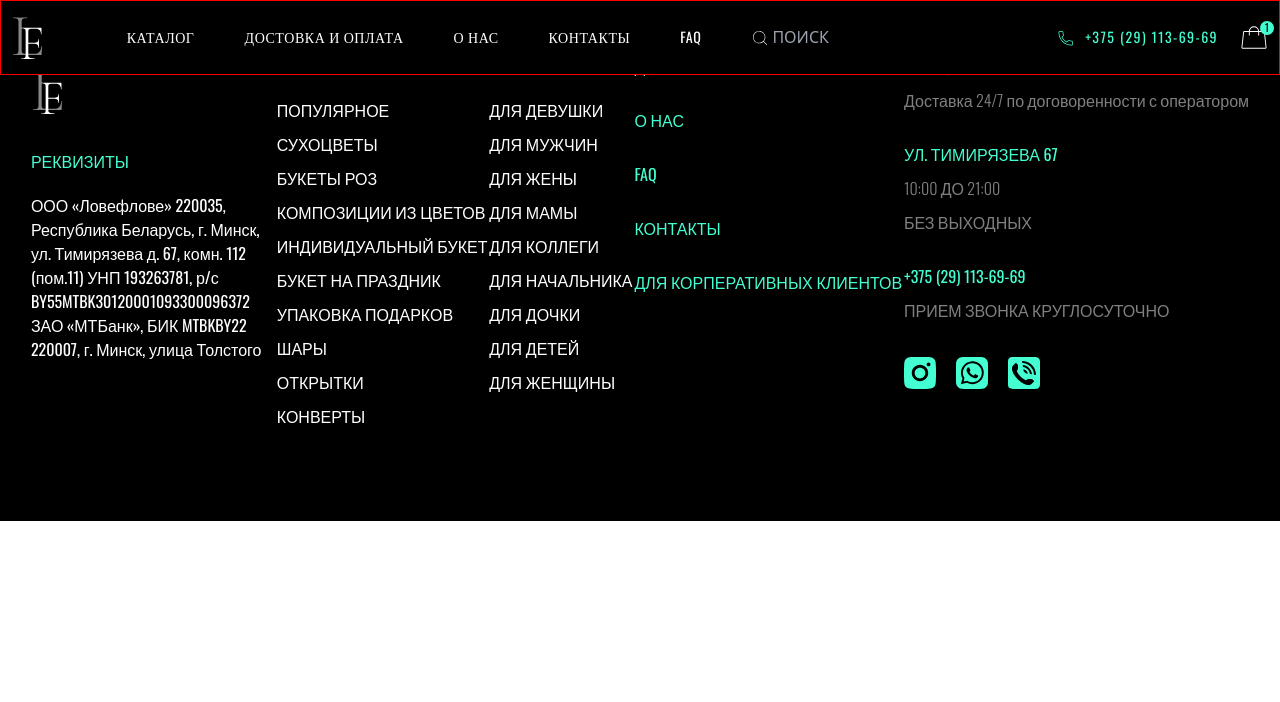
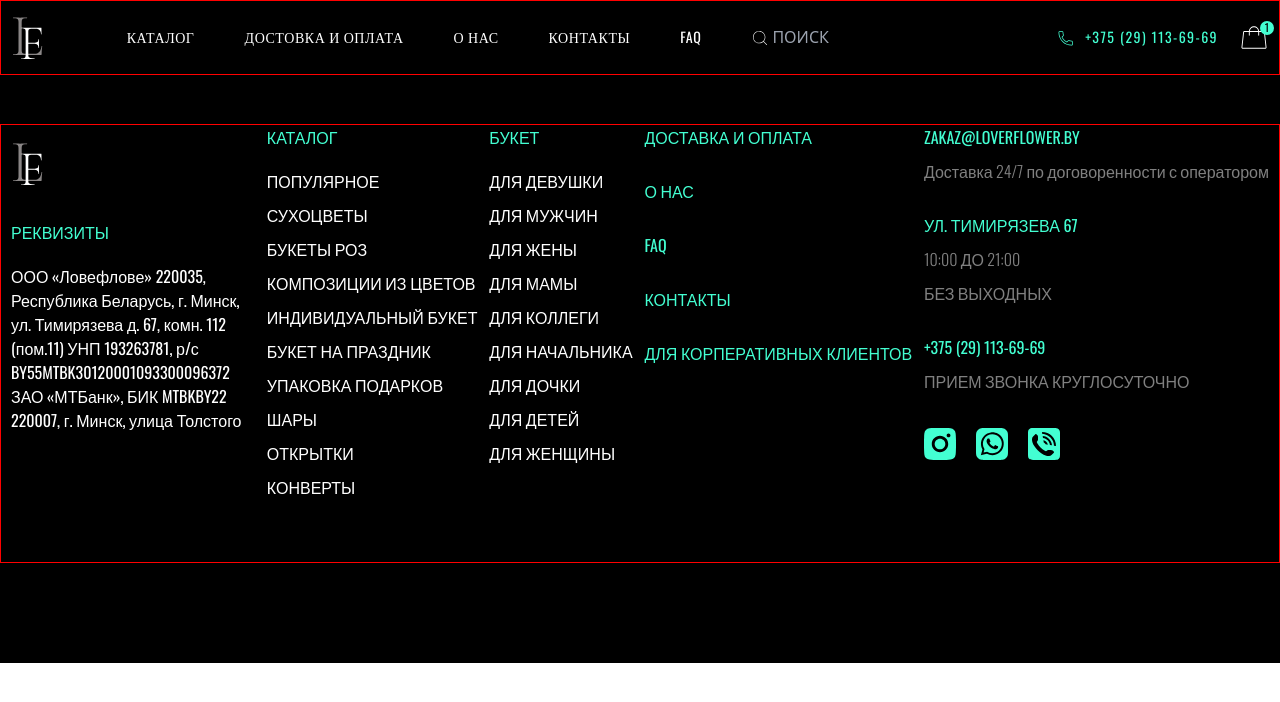
Before and after one commit to Turusbekova-Guliza/LoverFlower, a React (Vite) app: page /success in a window 1280 px wide. Shown: the top 702 px of the page. Built offline with nearby package versions, Linux system fonts and the light colour scheme.

Commit message:
footer css

```diff
--- a/src/components/footer/Footer.jsx
+++ b/src/components/footer/Footer.jsx
@@ -4,6 +4,7 @@ import "./Footer.scss"
 function Footer() {
   return (
      <section className="footer">
+     <div className="container">
       <div className="fiveBlocks">
         <div className="requisites">
           <div className="logo">
@@ -153,6 +154,7 @@ function Footer() {
           </div>
         </div>
       </div>
+      </div>
     </section>
   )
 }
--- a/src/components/footer/Footer.scss
+++ b/src/components/footer/Footer.scss
@@ -1,62 +1,66 @@
-@import url('https://fonts.googleapis.com/css2?family=Montserrat:ital,wght@0,100..900;1,100..900&family=Oswald:wght@200..700&display=swap');
+@import url("https://fonts.googleapis.com/css2?family=Montserrat:ital,wght@0,100..900;1,100..900&family=Oswald:wght@200..700&display=swap");
 
-.footer{
+
+.container {
+  width: 1200px;
+  margin: 0 auto;
+}
+
+.footer {
   font-family: "Oswald", sans-serif;
-  padding: 30px;
+  padding: 100px 0;
   background-color: black;
-  .fiveBlocks{
+  .fiveBlocks {
     width: 100%;
     height: 437px;
     color: white;
     display: flex;
-    justify-content: space-around;
-    .title{
-      color: #43FFD2;
+    justify-content: space-between;
+    .title {
+      color: #43ffd2;
       cursor: pointer;
     }
-    .pointer{
+    .pointer {
       cursor: pointer;
     }
-    .mediaSocial{
+    .mediaSocial {
       display: flex;
       gap: 20px;
-
     }
-    .requisites{
+    .requisites {
       display: flex;
       flex-direction: column;
       gap: 20px;
     }
-    .catalog{
-        .blockColumn{
+    .catalog {
+      .blockColumn {
         display: flex;
         flex-direction: column;
         gap: 10px;
         margin-top: 20px;
       }
     }
-    .flower{
-        .blockColumn{
+    .flower {
+      .blockColumn {
         display: flex;
         flex-direction: column;
         gap: 10px;
         margin-top: 20px;
       }
-
     }
-    .navigation{
+    .navigation {
       .title {
         display: flex;
         flex-direction: column;
         gap: 30px;
       }
     }
-    .socialMedia{
+    .socialMedia {
       cursor: pointer;
       display: flex;
       flex-direction: column;
       gap: 30px;
-            .mediaGrey{
+      .mediaGrey {
         color: grey;
         font-weight: 300;
         margin-top: 10px;
```
Lines whose indentation alone changed are shown as unchanged.
